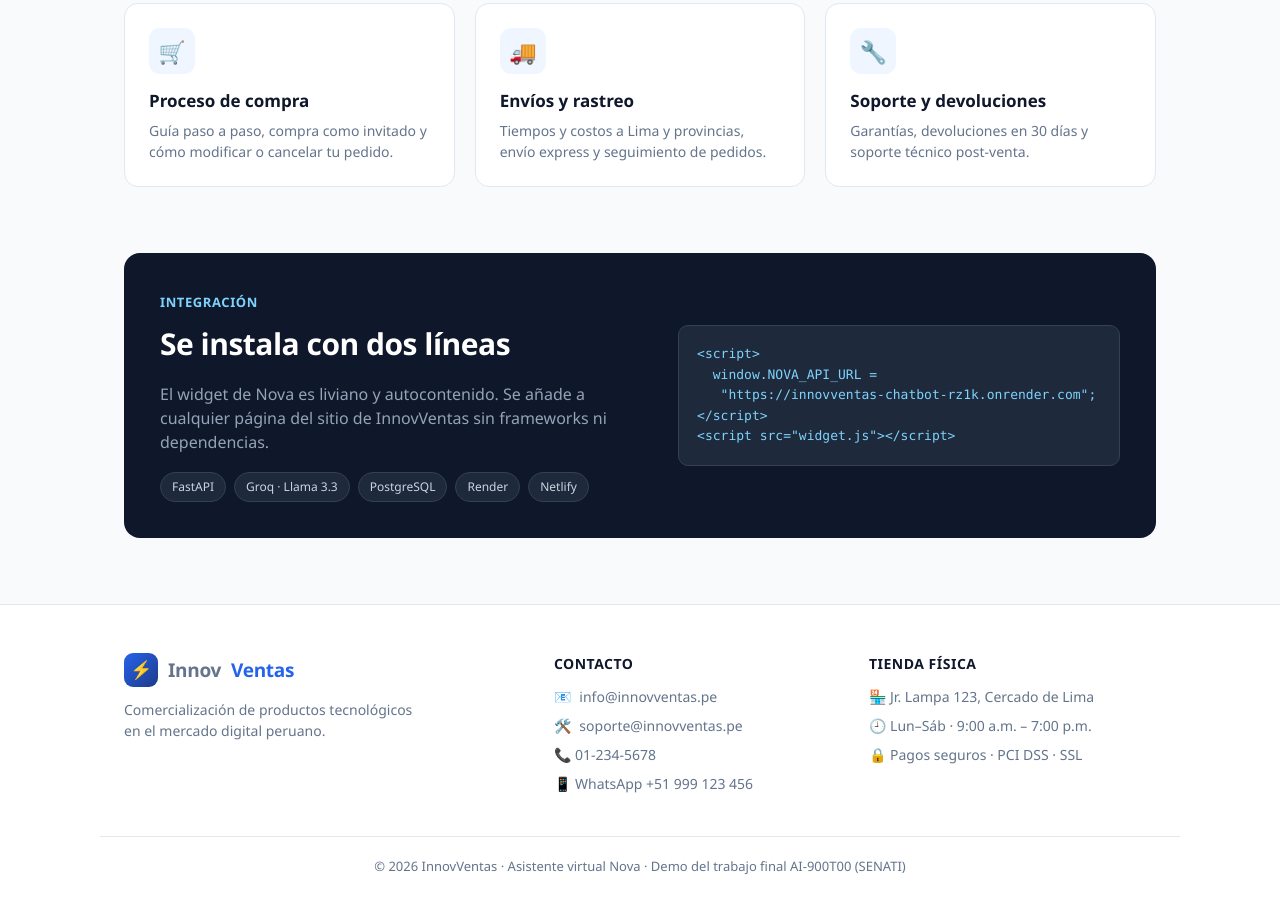
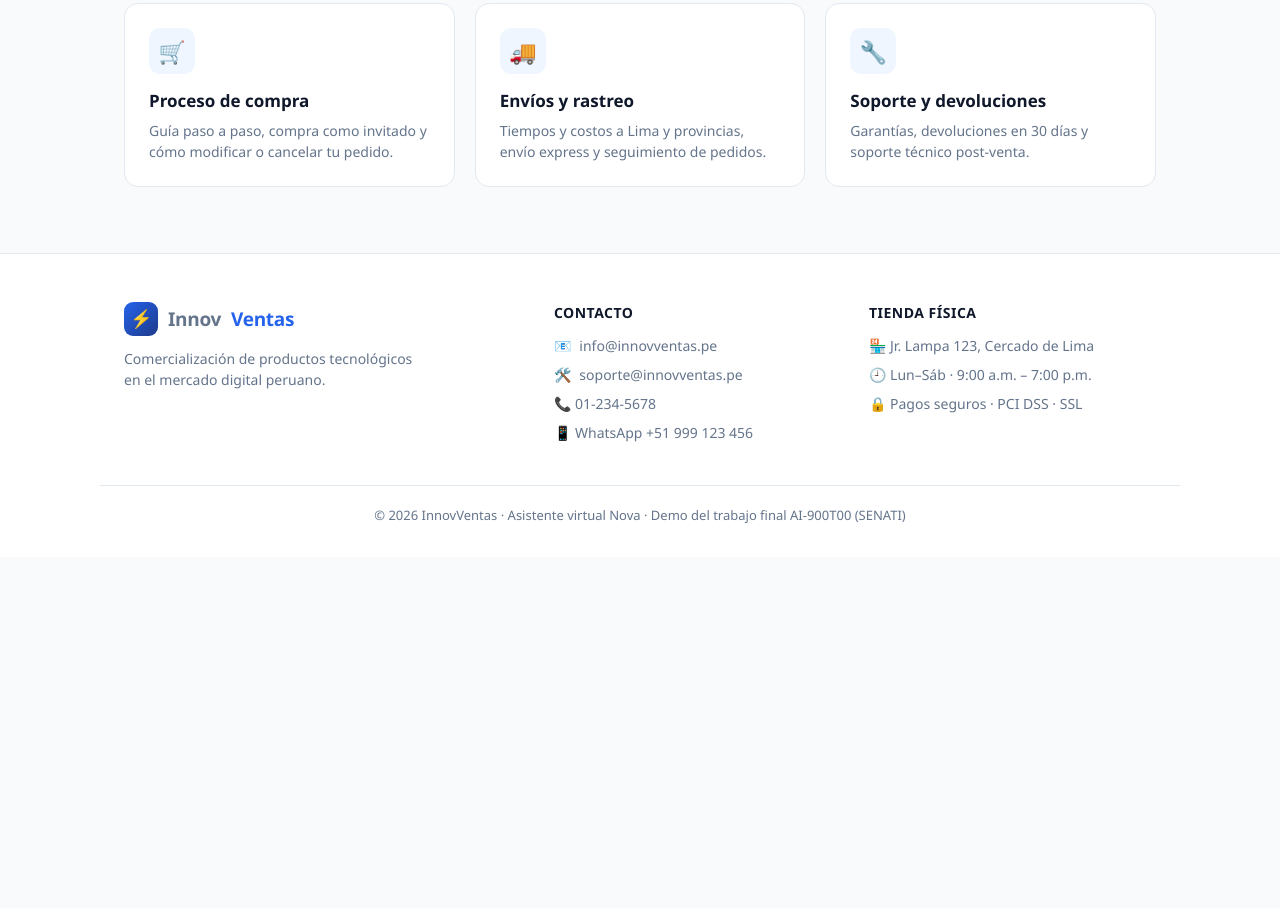
Before and after one commit to JBOVLearning/innovventas-chatbot, a plain HTML site: page src/frontend/index.html in a window 1280 px wide. Shown: the part 1085-1993 px from the top of the page. After the commit the page ends 1642 px from the top, so only its background shows below. Drawn offline with Linux system fonts and the light colour scheme.

Commit message:
Cambios visuales en el frontend + persistencia en localstorage con caducacion de 24 horas

```diff
--- a/src/frontend/index.html
+++ b/src/frontend/index.html
@@ -84,7 +84,6 @@
       <div class="nav-links">
         <a href="#asistente">Asistente Nova</a>
         <a href="#ayuda">Qué resuelve</a>
-        <a href="#integracion">Integración</a>
         <a href="dashboard.html">Métricas</a>
       </div>
       <span class="badge">● Nova en línea 24/7</span>
@@ -127,29 +126,6 @@
     </div>
   </section>
 
-  <!-- ====== Integración (ángulo técnico/académico) ====== -->
-  <section id="integracion" style="padding-top:0">
-    <div class="wrap">
-      <div class="panel">
-        <div>
-          <span class="eyebrow" style="color:#7dd3fc">Integración</span>
-          <h2>Se instala con dos líneas</h2>
-          <p>El widget de Nova es liviano y autocontenido. Se añade a cualquier página del sitio
-          de InnovVentas sin frameworks ni dependencias.</p>
-          <div class="pill-row">
-            <span class="pill">FastAPI</span><span class="pill">Groq · Llama 3.3</span>
-            <span class="pill">PostgreSQL</span><span class="pill">Render</span><span class="pill">Netlify</span>
-          </div>
-        </div>
-        <pre><code>&lt;script&gt;
-  window.NOVA_API_URL =
-   "https://innovventas-chatbot-rz1k.onrender.com";
-&lt;/script&gt;
-&lt;script src="widget.js"&gt;&lt;/script&gt;</code></pre>
-      </div>
-    </div>
-  </section>
-
   <!-- ====== Footer (datos reales de InnovVentas) ====== -->
   <footer>
     <div class="wrap foot-grid">
--- a/src/frontend/widget.js
+++ b/src/frontend/widget.js
@@ -4,12 +4,46 @@
  *   <script>window.NOVA_API_URL = "https://TU-BACKEND.onrender.com";</script>
  *   <script src="widget.js"></script>
  * Si no defines NOVA_API_URL, usa http://localhost:8000 (desarrollo).
+ *
+ * Persistencia: la conversación y el session_id se guardan en localStorage,
+ * de modo que sobreviven a recargas de página (caduca a las 24 h).
  */
 (function () {
   const API = (window.NOVA_API_URL || "http://localhost:8000").replace(/\/$/, "");
+  const STORE_KEY = "nova_chat_v1";
+  const TTL_MS = 24 * 60 * 60 * 1000; // 24 horas
+
   let sessionId = null;
   let open = false;
-  const history = [];
+  let history = []; // [{role:'user'|'assistant', content:string}]
+
+  // ---------- Persistencia (localStorage) ----------
+  function load() {
+    try {
+      const raw = localStorage.getItem(STORE_KEY);
+      if (!raw) return;
+      const data = JSON.parse(raw);
+      if (!data.savedAt || Date.now() - data.savedAt > TTL_MS) {
+        localStorage.removeItem(STORE_KEY);
+        return;
+      }
+      sessionId = data.sessionId || null;
+      history = Array.isArray(data.history) ? data.history : [];
+    } catch (e) { /* almacenamiento no disponible o corrupto */ }
+  }
+  function save() {
+    try {
+      localStorage.setItem(STORE_KEY, JSON.stringify({ sessionId, history, savedAt: Date.now() }));
+    } catch (e) { /* modo privado / sin espacio: el chat sigue funcionando en memoria */ }
+  }
+  function clearChat() {
+    try { localStorage.removeItem(STORE_KEY); } catch (e) {}
+    sessionId = null;
+    history = [];
+    msgs.innerHTML = "";
+    box.querySelector("#nova-csat").style.display = "none";
+    greet();
+  }
 
   // ---------- Estilos ----------
   const css = `
@@ -21,6 +55,9 @@
   #nova-box.open{display:flex}
   #nova-head{background:#2563eb;color:#fff;padding:12px 16px;font-weight:600;display:flex;justify-content:space-between;align-items:center}
   #nova-head small{font-weight:400;opacity:.85;display:block;font-size:11px}
+  #nova-head .acts{display:flex;gap:12px;align-items:center}
+  #nova-head .acts span{cursor:pointer;opacity:.9;font-size:15px}
+  #nova-head .acts span:hover{opacity:1}
   #nova-msgs{flex:1;overflow-y:auto;padding:14px;background:#f8fafc;display:flex;flex-direction:column;gap:8px}
   .nova-msg{max-width:80%;padding:9px 12px;border-radius:12px;font-size:14px;line-height:1.4;white-space:pre-wrap;word-wrap:break-word}
   .nova-user{align-self:flex-end;background:#2563eb;color:#fff;border-bottom-right-radius:3px}
@@ -45,7 +82,13 @@
   const box = document.createElement("div");
   box.id = "nova-box";
   box.innerHTML = `
-    <div id="nova-head"><div>Nova <small>Asistente de InnovVentas</small></div><span style="cursor:pointer" id="nova-x">✕</span></div>
+    <div id="nova-head">
+      <div>Nova <small>Asistente de InnovVentas</small></div>
+      <div class="acts">
+        <span id="nova-clear" title="Nueva conversación">🗑</span>
+        <span id="nova-x" title="Cerrar">✕</span>
+      </div>
+    </div>
     <div id="nova-msgs"></div>
     <div id="nova-csat" style="display:none">¿Te ayudé? Califica:
       <span>${[1,2,3,4,5].map(n=>`<button data-s="${n}">⭐</button>`).join("")}</span></div>
@@ -67,12 +110,19 @@
     return d;
   }
 
+  function greet() {
+    addMsg("¡Hola! Soy Nova 👋 el asistente de InnovVentas. ¿En qué te ayudo? Puedo orientarte sobre productos, pagos, envíos y soporte.", "bot");
+  }
+
+  // Reconstruye la conversación guardada (si la hay)
+  function renderHistory() {
+    history.forEach(m => addMsg(m.content, m.role === "user" ? "user" : "bot"));
+  }
+
   function toggle(show) {
     open = show;
     box.classList.toggle("open", open);
-    if (open && msgs.childElementCount === 0) {
-      addMsg("¡Hola! Soy Nova 👋 el asistente de InnovVentas. ¿En qué te ayudo? Puedo orientarte sobre productos, pagos, envíos y soporte.", "bot");
-    }
+    if (open && msgs.childElementCount === 0) greet();
   }
 
   async function send() {
@@ -81,6 +131,7 @@
     input.value = "";
     addMsg(text, "user");
     history.push({ role: "user", content: text });
+    save();
 
     const typing = document.createElement("div");
     typing.className = "nova-typing";
@@ -99,6 +150,7 @@
       typing.remove();
       addMsg(data.response, "bot");
       history.push({ role: "assistant", content: data.response });
+      save();
       box.querySelector("#nova-csat").style.display = "block";
     } catch (e) {
       typing.remove();
@@ -109,6 +161,9 @@
   // ---------- Eventos ----------
   fab.onclick = () => toggle(!open);
   box.querySelector("#nova-x").onclick = () => toggle(false);
+  box.querySelector("#nova-clear").onclick = () => {
+    if (confirm("¿Iniciar una nueva conversación? Se borrará el historial actual.")) clearChat();
+  };
   box.querySelector("#nova-send").onclick = send;
   input.addEventListener("keydown", (e) => { if (e.key === "Enter") send(); });
   box.querySelector("#nova-csat").addEventListener("click", async (e) => {
@@ -121,4 +176,8 @@
     }).catch(() => {});
     box.querySelector("#nova-csat").innerHTML = "¡Gracias por tu calificación! 🙌";
   });
+
+  // ---------- Init: restaurar chat previo ----------
+  load();
+  if (history.length) renderHistory();
 })();
```
